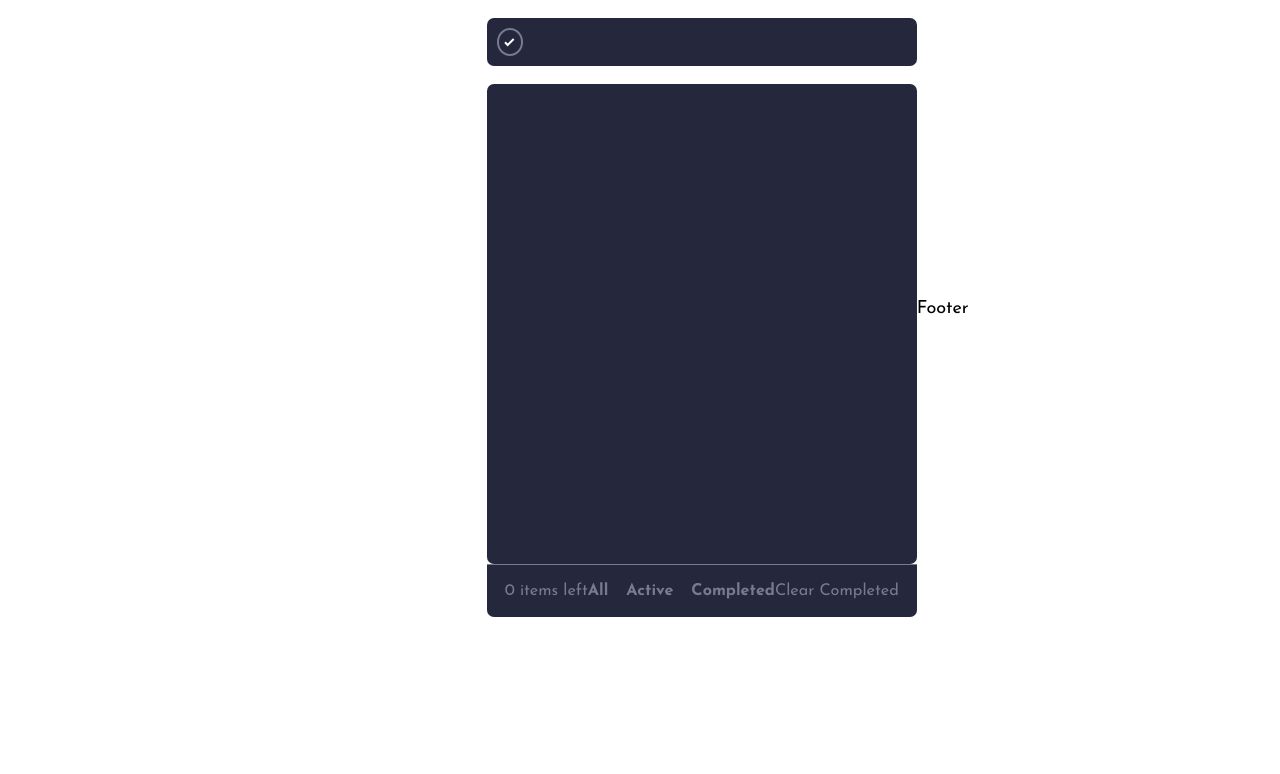
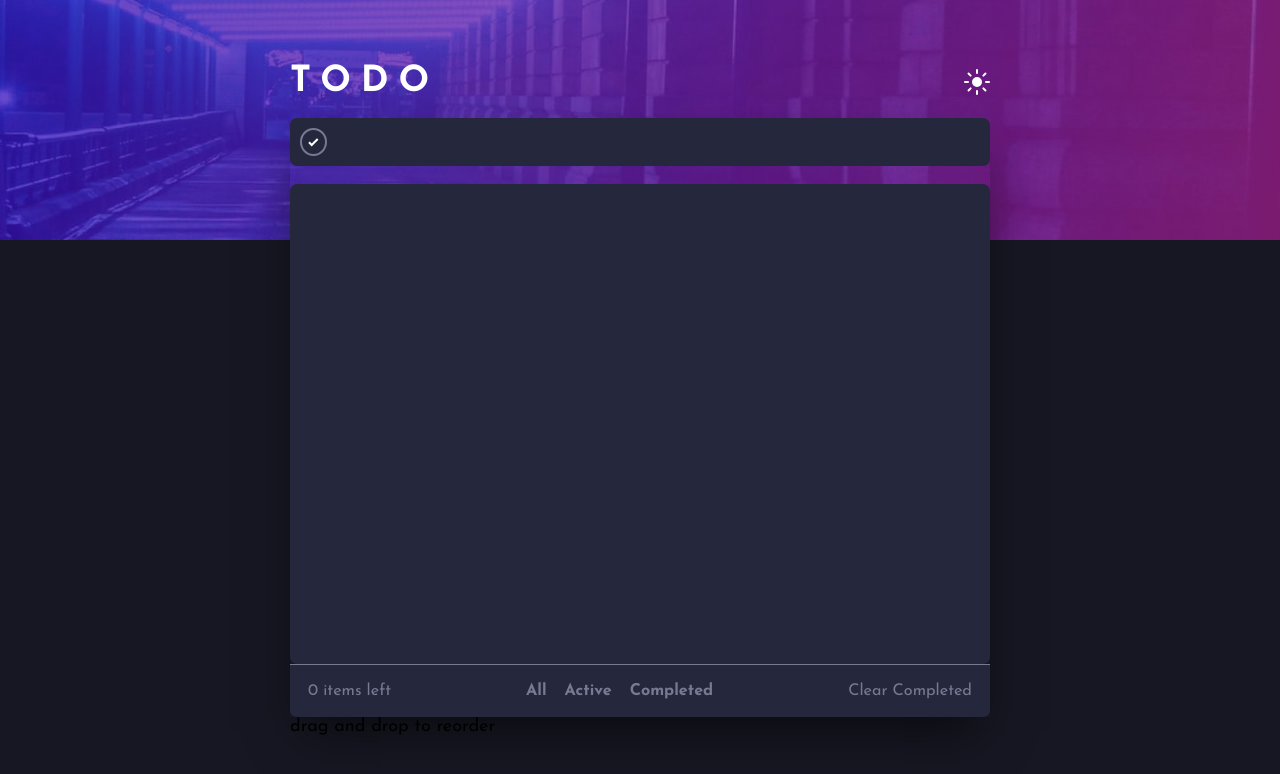
Before and after one commit to Tamarapreye-M/todo-app, a React (Create React App) app: page / in a window 1280 px wide. Shown: the top 774 px of the page. Built offline with nearby package versions, Linux system fonts and the light colour scheme.

Commit message:
ttheme set-up

```diff
--- a/src/App.js
+++ b/src/App.js
@@ -1,16 +1,28 @@
-import React from "react";
+import React, { useState } from "react";
 import Header from "./components/Header";
 import Main from "./components/Main";
 import Footer from "./components/Footer";
 import "./App.css";
 
+/*
+light mode
+background image
+main background color
+display background colors
+text colors
+
+*/
+
 const App = () => {
+	const [lightMode, setLightMode] = useState(false);
 	return (
-		<>
-			<Header />
-			<Main />
-			<Footer />
-		</>
+		<div className={`parent-container ${lightMode && "light"}`}>
+			<div className="child-container">
+				<Header lightMode={lightMode} setLightMode={setLightMode} />
+				<Main />
+				<Footer />
+			</div>
+		</div>
 	);
 };
 
--- a/src/components/Footer.js
+++ b/src/components/Footer.js
@@ -1,7 +1,7 @@
 import React from "react";
 
 const Footer = () => {
-	return <div>Footer</div>;
+	return <div>drag and drop to reorder</div>;
 };
 
 export default Footer;
--- a/src/components/Header.js
+++ b/src/components/Header.js
@@ -1,9 +1,8 @@
-import React, { useState } from "react";
+import React from "react";
 import iconMoon from "../Assets/icon-moon.svg";
 import iconSun from "../Assets/icon-sun.svg";
 
-const Header = () => {
-	const [lightMode, setLightMode] = useState(true);
+const Header = ({ lightMode, setLightMode }) => {
 	const handleMode = () => {
 		setLightMode((prev) => !prev);
 	};
@@ -11,9 +10,9 @@ const Header = () => {
 		<header>
 			<h1>TODO</h1>
 			{lightMode ? (
+				<img src={iconMoon} alt="" onClick={handleMode} />
+			) : (
 				<img src={iconSun} alt="" onClick={handleMode} />
-			) : (
-				<img src={iconMoon} alt="" onClick={handleMode} />
 			)}
 		</header>
 	);
```
